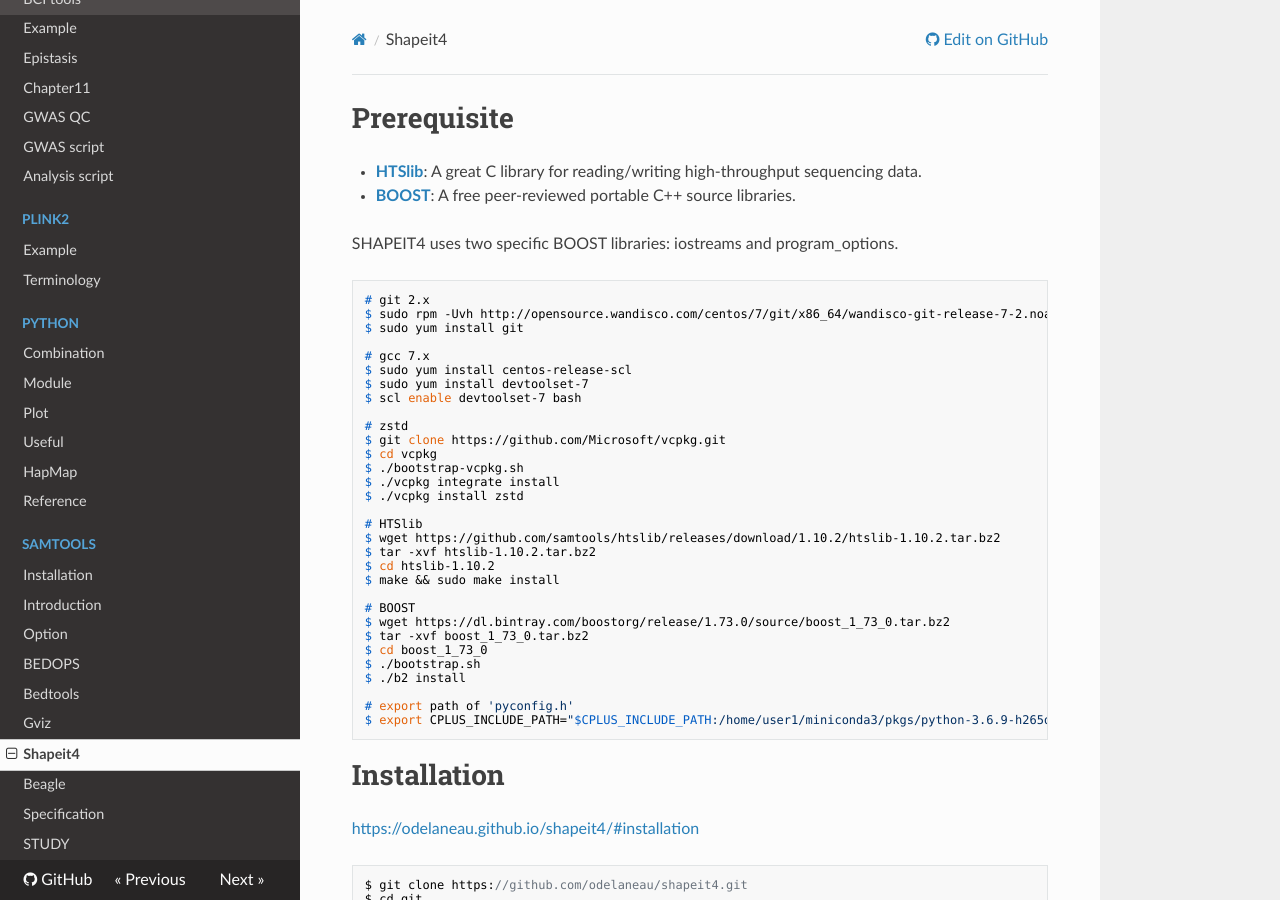
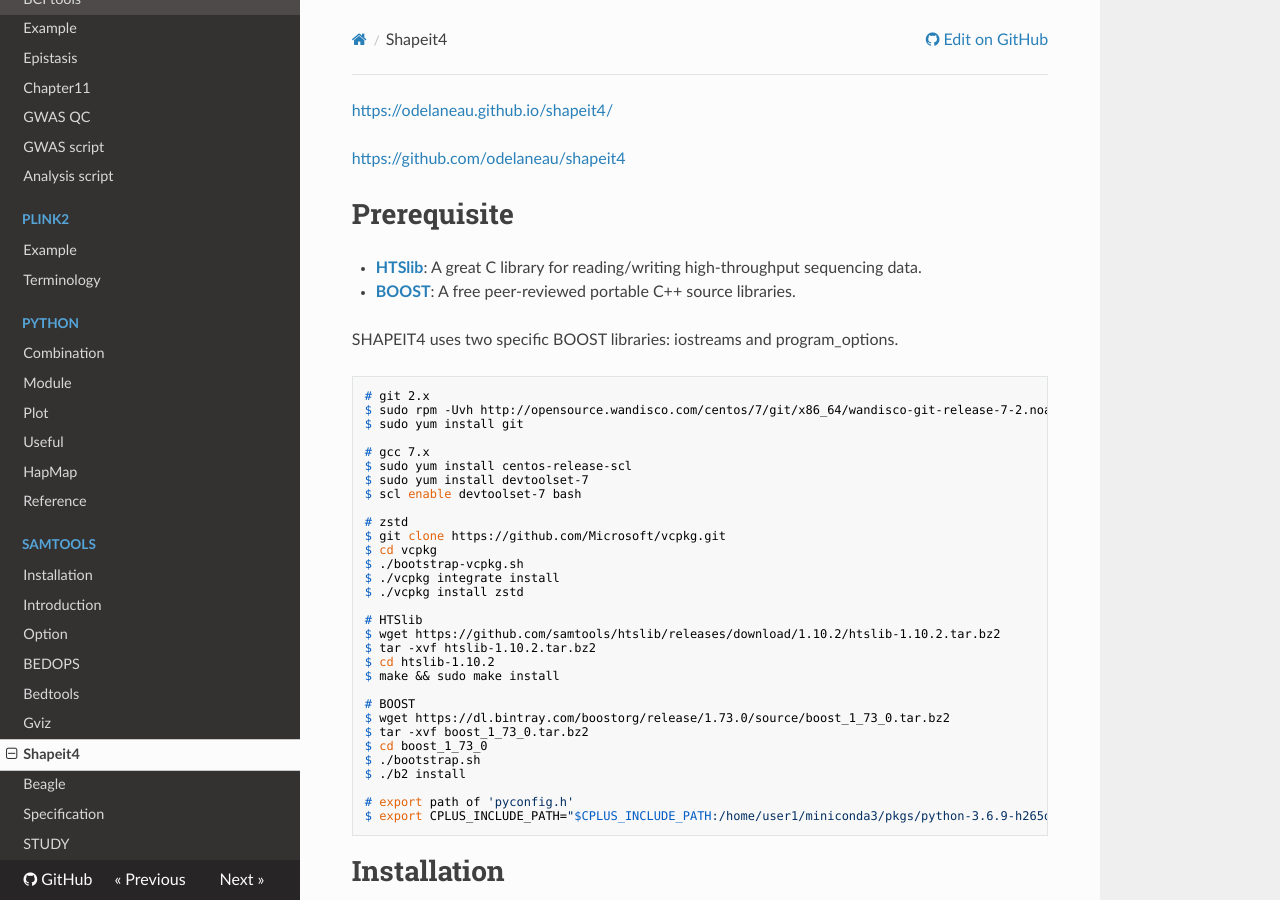
Before and after one commit to WonyoungCho/plink, an MkDocs documentation site: the page built from docs/shapeit4_int.md, in a window 1280 px wide and 900 px high. Built offline with MkDocs 1.6.1, drawn with Linux system fonts in a browser that asks for light colours; nearby versions of some CDN libraries; old or Windows-style settings are respelled for this version of MkDocs.

Commit message:
Update shapeit4_int.md

```diff
--- a/docs/shapeit4_int.md
+++ b/docs/shapeit4_int.md
@@ -1,3 +1,7 @@
+<https://odelaneau.github.io/shapeit4/>
+
+<https://github.com/odelaneau/shapeit4>
+
 # Prerequisite
 
 - [**HTSlib**](http://www.htslib.org/download/): A great C library for reading/writing high-throughput sequencing data.
```
